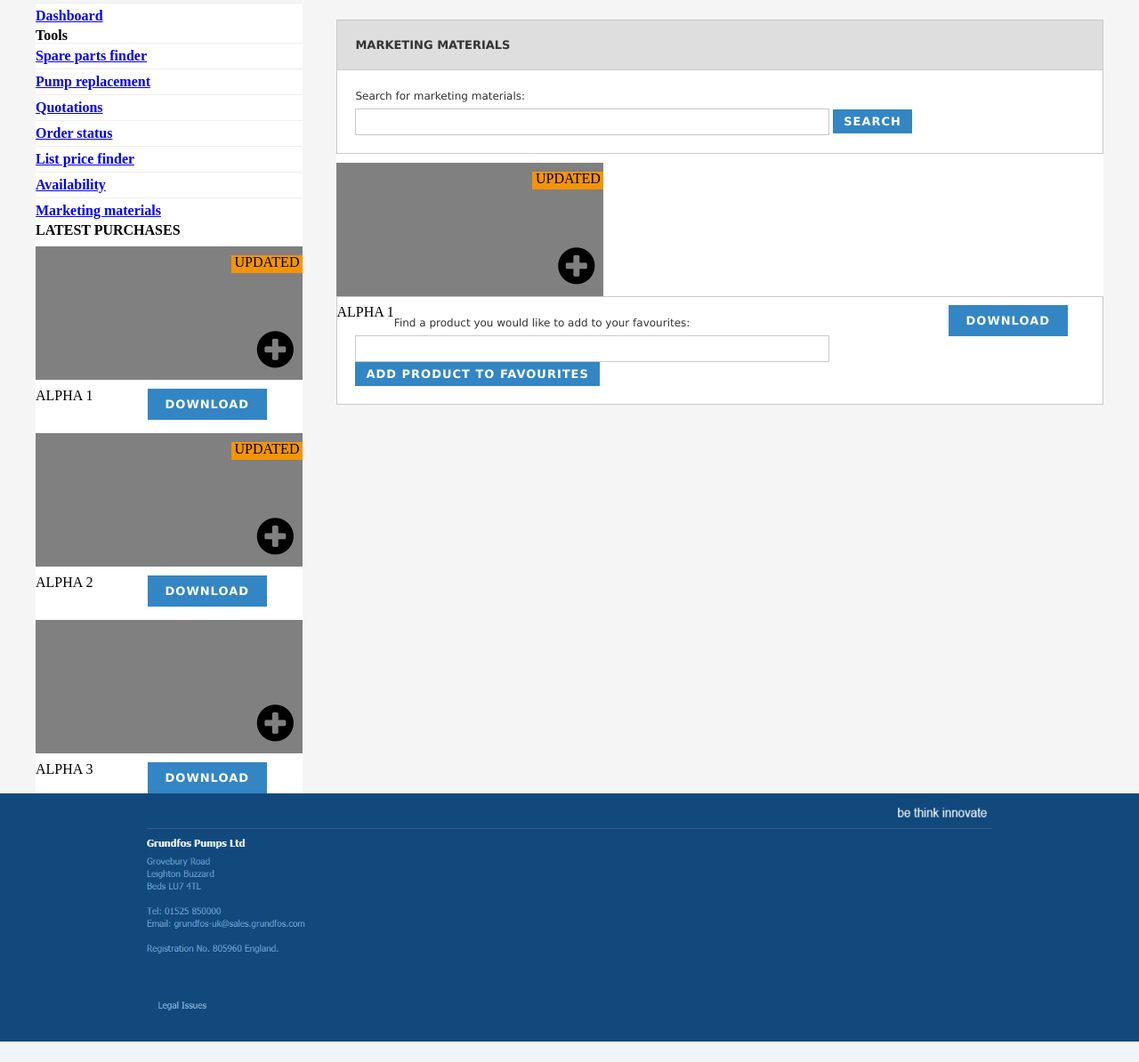
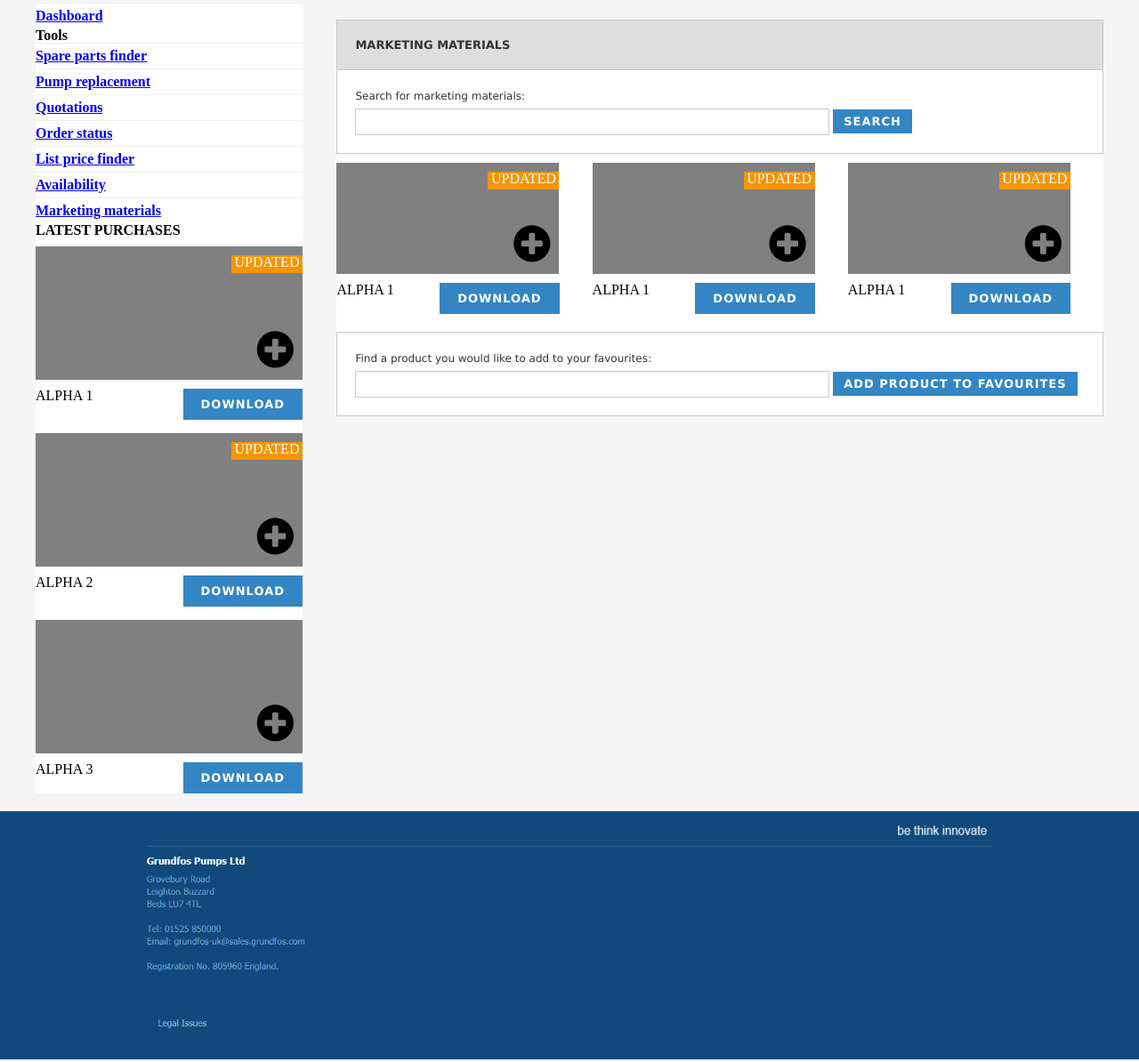
Before and after one commit to KristupasMat/MyGrundfos, a PHP site: page / in a window 1280 px wide. Shown: the part 133-1327 px from the top of the page at 89% size. Before the commit the page ends 1304 px from the top, so only its background shows below. Run offline with PHP 8.4, Linux system fonts and the light colour scheme.

Commit message:
download btn + product box

```diff
--- a/index.php
+++ b/index.php
@@ -92,18 +92,40 @@
 			 <input class="btn" type="submit" id="find-materials" value="SEARCH">
 		</form>
 	</div>
-
+<div class="favorite-row">
   <section class="favorite">
-  <div class="product-box">
+  <div class="favorite-box">
   <div class="updated-tag">
     UPDATED
   </div>
   <i class="fa fa-plus-circle fa-3x" aria-hidden="true"></i>
   </div>
   <p class="pump-name">ALPHA 1</p>
-  <button type="button" class="download btn">DOWNLOAD</button>
+  <button type="button" class="download btn fav">DOWNLOAD</button>
   </section>
 
+          <section class="favorite">
+  <div class="favorite-box">
+  <div class="updated-tag">
+    UPDATED
+  </div>
+  <i class="fa fa-plus-circle fa-3x" aria-hidden="true"></i>
+  </div>
+  <p class="pump-name">ALPHA 1</p>
+  <button type="button" class="download btn fav">DOWNLOAD</button>
+  </section>
+
+          <section class="favorite">
+  <div class="favorite-box">
+  <div class="updated-tag">
+    UPDATED
+  </div>
+  <i class="fa fa-plus-circle fa-3x" aria-hidden="true"></i>
+  </div>
+  <p class="pump-name">ALPHA 1</p>
+  <button type="button" class="download btn fav">DOWNLOAD</button>
+  </section>
+        </div>
   <!-- Search form for adding products to favourites -->
   <div class="search-form">
 		<label><h2>Find a product you would like to add to your favourites:</h2></label>
--- a/style.css
+++ b/style.css
@@ -69,6 +69,13 @@ div.downloadMM form div {
  	background: grey;
  	margin-top: 10px;
  }
+.favorite-box {
+ 	position: relative;
+ 	height: 125px;
+ 	width:250px;
+ 	background: grey;
+ 	margin-top: 10px;
+ }
  .updated-tag{
  	height: 20px;
  	width: 80px;
@@ -76,6 +83,7 @@ div.downloadMM form div {
  	float: right;
  	margin-top: 10px;
  	text-align: center;
+    color: white;
 }
 div.search-form label {
 	display: inline-block;
@@ -139,7 +147,7 @@ div.search-form label h2{
  }
  .download{
  	float: right;
- 	margin-right: 40px;
+
  	margin-top: 10px;
  	padding: 10px 20px;
  	width: auto;
@@ -228,3 +236,25 @@ ul nav left.nav h2 {
 .section-latest{
     margin-top: 60px;
 }
+
+.footer{
+    margin-top: 20px;
+}
+
+.favorite{
+    margin-bottom: 50px;
+    max-width: 250px;
+    display: table-cell;
+}
+.favorite:first-child{
+    margin-left: 0;
+}
+
+.favorite-row{
+    width: 100%;
+    display: table;
+    margin-bottom: 20px;
+}
+.fav{
+    margin-right: 37px;
+}
```
